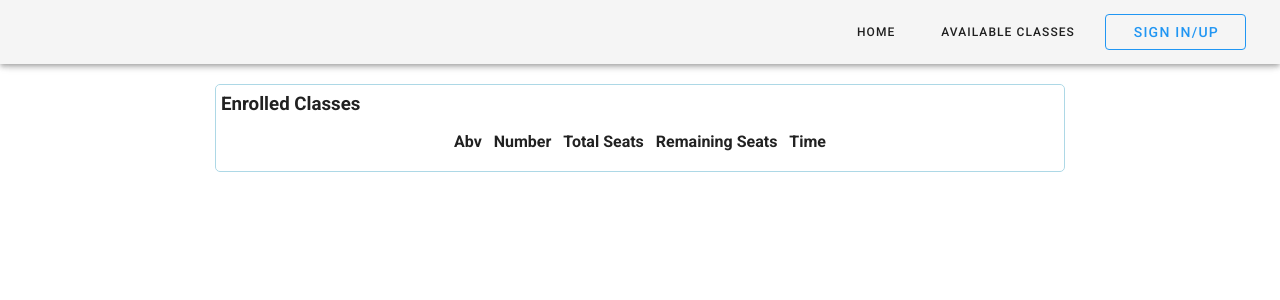
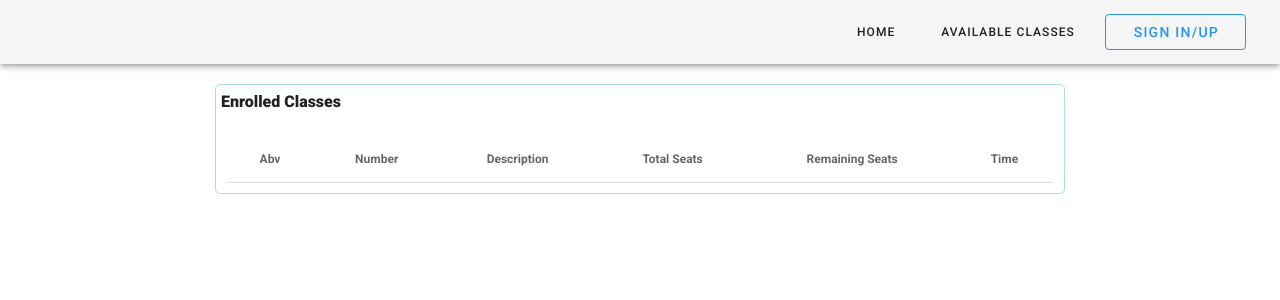
Before and after one commit to astevens8182/Betterbannerv1, a Vue app: page /eclasses in a window 1280 px wide. Shown: the top 300 px of the page. Built offline with nearby package versions, Linux system fonts and the light colour scheme; no server answers.

Commit message:
Update EClasses.vue

```diff
--- a/src/components/EClasses.vue
+++ b/src/components/EClasses.vue
@@ -3,22 +3,25 @@
 
 
   <div id="content">
-  <h3>Enrolled Classes</h3>
+  <p class="font-weight-black">Enrolled Classes</p>
 
-  <table>
-    <thead>
+  <v-simple-table>
+    <template v-slot:default>
+      <thead>
         <tr>
-          <th>Abv</th>
-          <th>Number</th>
-          <th>Total Seats</th>
-          <th>Remaining Seats</th>
-          <th>Time</th>
+          <th class="text-center">Abv</th>
+          <th class="text-center">Number</th>
+          <th class="text-center">Description</th>
+          <th class="text-center">Total Seats</th>
+          <th class="text-center">Remaining Seats</th>
+          <th class="text-center">Time</th>
         </tr>
-    </thead>
-    <tbody>
+      </thead>
+      <tbody>
 
-    </tbody>
-  </table>
+      </tbody>
+    </template>
+  </v-simple-table>
 
   </div>
 </div>
```
